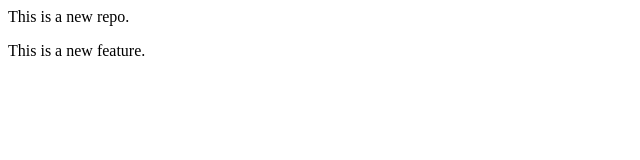
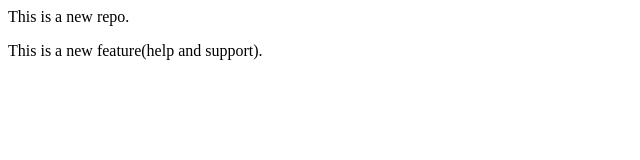
Before and after one commit to amitlakhara/localrepo, a plain HTML site: page index.html in a window 1280 px wide. Shown: the whole page, without its empty margins (0-640 px from the left). Drawn offline with Linux system fonts and the light colour scheme.

Commit message:
help and support option

```diff
--- a/index.html
+++ b/index.html
@@ -1,2 +1,2 @@
 <p>This is a new repo.</p>
-<p>This is a new feature.</p>
+<p>This is a new feature(help and support).</p>
```
